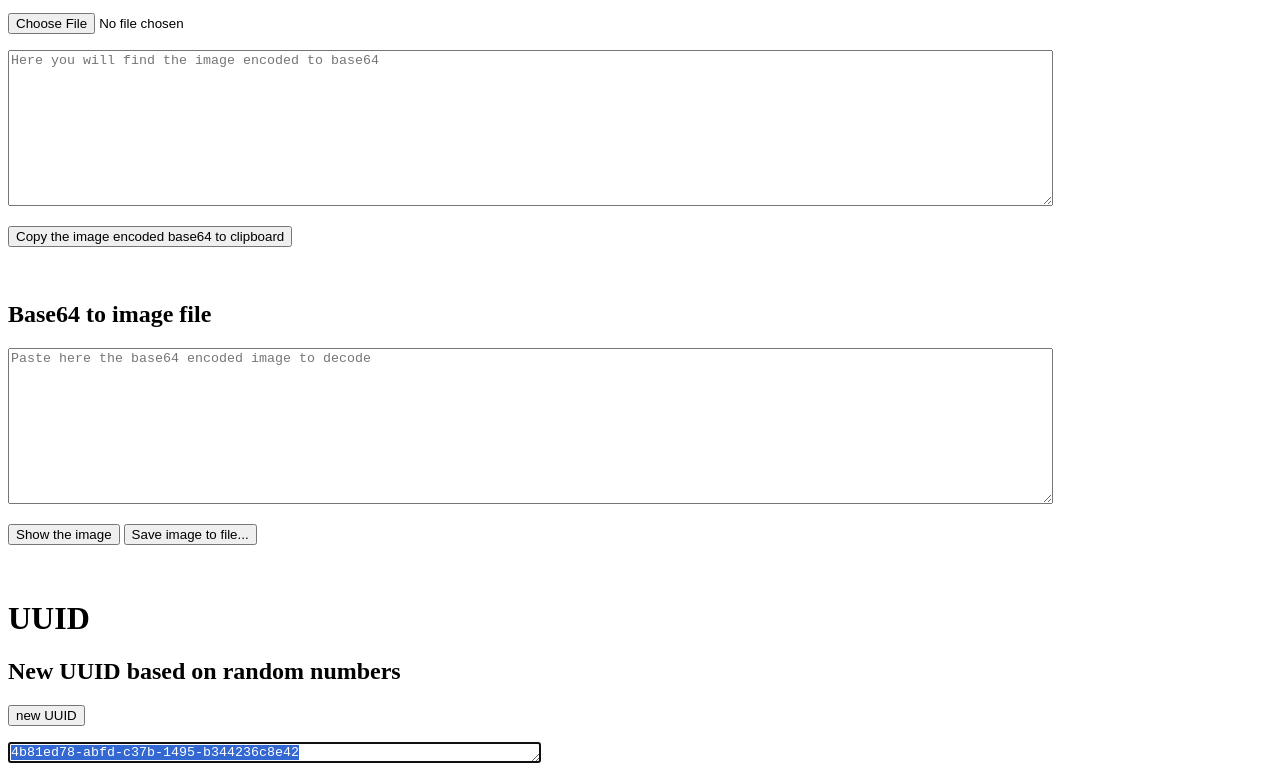
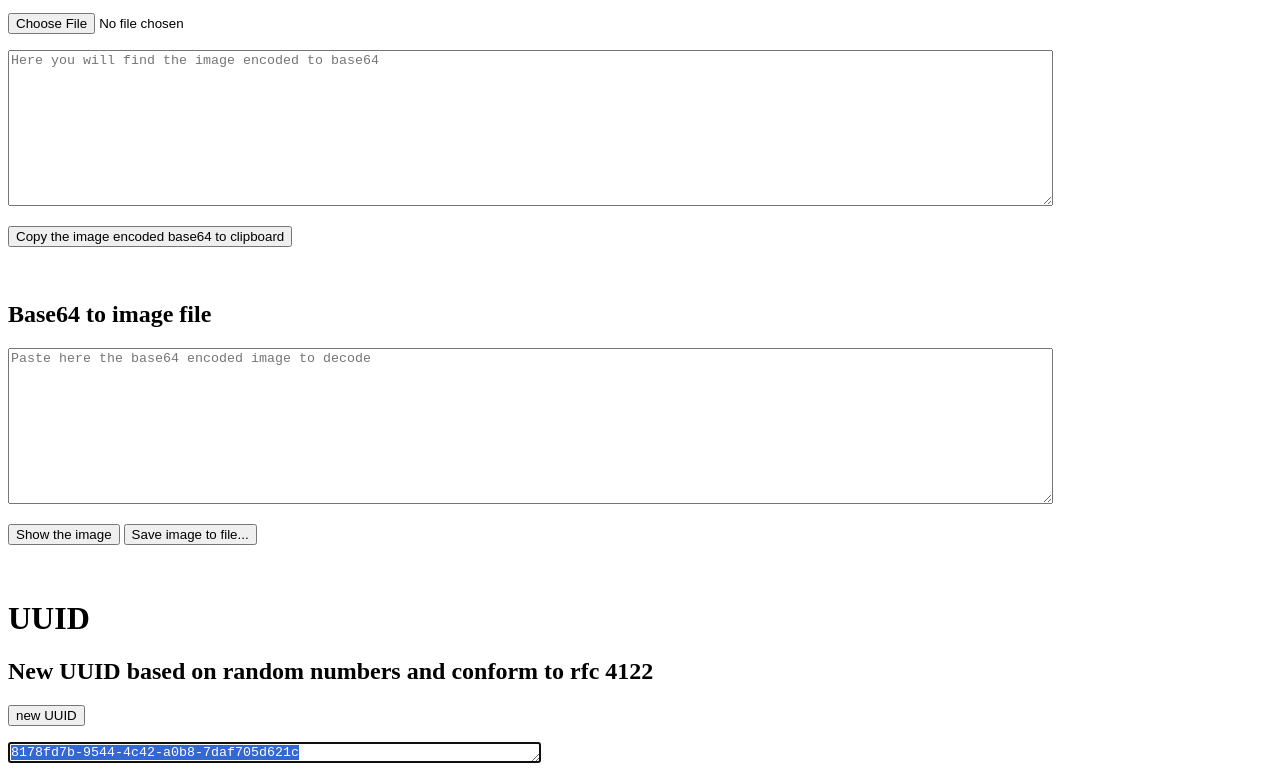
Before and after one commit to wwwouaiebe/base64, a plain HTML site: page index.html in a window 1280 px wide. Both pictures are taken after a click on the button "new UUID". Shown: the part 589-1372 px from the top of the page. Drawn offline with Linux system fonts and the light colour scheme.

Commit message:
UUID generator rfc 4122 compliant

```diff
--- a/index.html
+++ b/index.html
@@ -67,7 +67,7 @@ Foundation, Inc., 51 Franklin St, Fifth Floor, Boston, MA  02110-1301  USA
 			<img id='DecodedImagePreview' src='' />
 		</p>
 		<h1>UUID</h1>
-		<h2>New UUID based on random numbers</h2>
+		<h2>New UUID based on random numbers and conform to rfc 4122</h2>
 		<p>
 			<button id='UUIDBtn'>new UUID</button>
 		</p>
@@ -148,12 +148,31 @@ Foundation, Inc., 51 Franklin St, Fifth Floor, Boston, MA  02110-1301  USA
 			document.getElementById ( 'Base64ToImageBtn' ).addEventListener ( 'click', base64ToImage );
 			function getUUID ( ) {
 				const ZERO = 0;
-				const UUID_LENGHT = 8;
-				const UUID_STRLENGHT = 4;
+				const UUID_LENGHT = 16;
 				const HEXADECIMAL = 16;
-				let randomValues = new Uint16Array ( UUID_LENGHT );
-				const UUID_SEPARATORS = [ '', '-', '-', '-', '-', '', '', '' ];
+				const UUID_STRLENGHT = 2;
+				let randomValues = new Uint8Array ( UUID_LENGHT );
+				const UUID_SEPARATORS = [ '', '', '', '-', '', '-', '', '-', '', '-', '', '', '', '', '', '' ];
 				window.crypto.getRandomValues ( randomValues );
+
+				/* eslint-disable no-bitwise */
+				/* eslint-disable no-magic-numbers */
+				/*
+				rfc 4122 section 4.4 : Set the four most significant bits (bits 12 through 15) of the
+				time_hi_and_version field to the 4-bit version number from section 4.1.3.
+				*/
+
+				randomValues [ 6 ] = ( randomValues [ 6 ] & 0x0f ) | 0x40;
+
+				/*
+				rfc 4122 section 4.4 : Set the two most significant bits (bits 6 and 7) of the
+				clock_seq_hi_and_reserved to zero and one, respectively.
+				*/
+
+				randomValues [ 8 ] = ( randomValues [ 8 ] & 0x3f ) | 0x80;
+				/* eslint-enable no-bitwise */
+				/* eslint-enable no-magic-numbers */
+
 				let UUID = '';
 				for ( let counter = ZERO; counter < UUID_LENGHT; counter ++ ) {
 					UUID += randomValues [ counter ].toString ( HEXADECIMAL ).padStart ( UUID_STRLENGHT, '0' ) +
```
